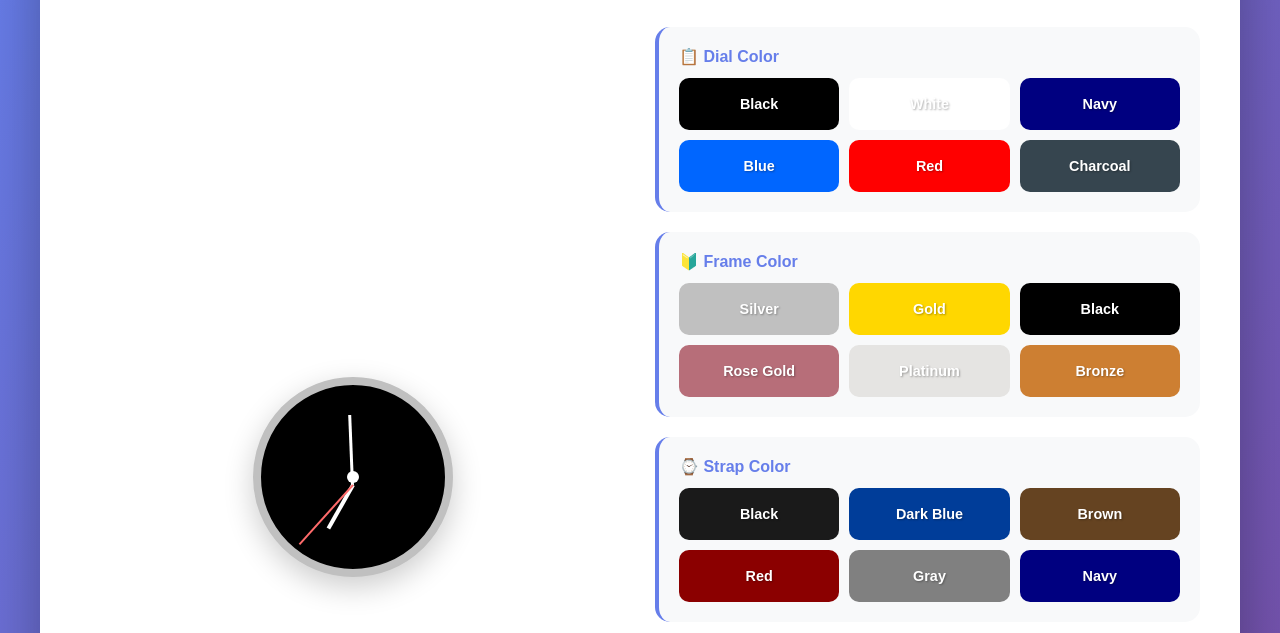
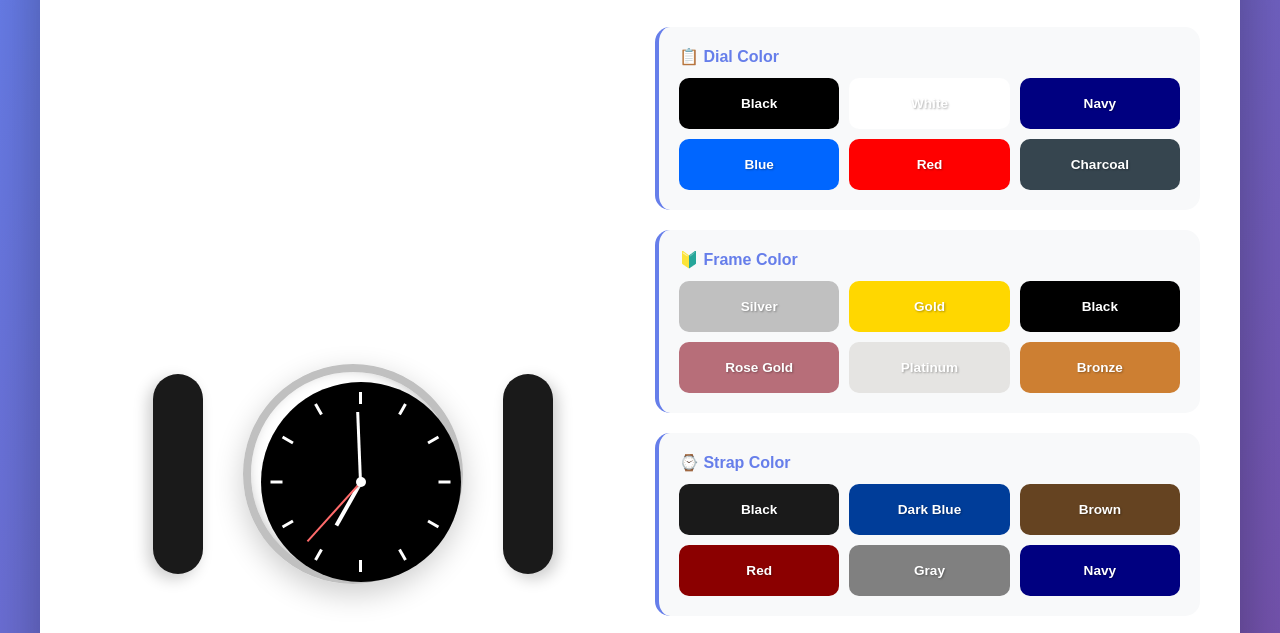
Before and after one commit to YashSarkar150611/YASH-, a plain HTML site: page index.html in a window 1280 px wide. Shown: the part 101-734 px from the top of the page. Drawn offline with Linux system fonts and the light colour scheme.

Commit message:
Fix: Show straps/belts clearly on both sides with proper positioning

```diff
--- a/index.html
+++ b/index.html
@@ -60,62 +60,132 @@
             display: flex;
             justify-content: center;
             align-items: center;
-            min-height: 300px;
+            min-height: 400px;
+            perspective: 1000px;
         }
 
-        .watch {
+        .watch-container {
+            position: relative;
+            width: 280px;
+            height: 320px;
+        }
+
+        /* Left Strap */
+        .strap-left {
+            position: absolute;
+            width: 50px;
+            height: 200px;
+            border-radius: 25px;
+            left: -60px;
+            top: 60px;
+            box-shadow: -5px 5px 15px rgba(0, 0, 0, 0.2);
+            z-index: 1;
+        }
+
+        /* Right Strap */
+        .strap-right {
+            position: absolute;
+            width: 50px;
+            height: 200px;
+            border-radius: 25px;
+            right: -60px;
+            top: 60px;
+            box-shadow: 5px 5px 15px rgba(0, 0, 0, 0.2);
+            z-index: 1;
+        }
+
+        /* Watch Case */
+        .watch-case {
+            position: absolute;
+            width: 220px;
+            height: 220px;
+            border-radius: 50%;
+            top: 50px;
+            left: 30px;
+            box-shadow:
+                inset -5px -5px 15px rgba(0, 0, 0, 0.3),
+                0 10px 30px rgba(0, 0, 0, 0.2);
+            z-index: 2;
+            border: 8px solid;
+        }
+
+        /* Watch Dial */
+        .watch-dial {
+            position: absolute;
             width: 200px;
             height: 200px;
             border-radius: 50%;
-            border: 8px solid;
-            position: relative;
-            box-shadow: 0 10px 30px rgba(0, 0, 0, 0.2);
+            top: 10px;
+            left: 10px;
             display: flex;
             justify-content: center;
             align-items: center;
-            font-size: 24px;
-            font-weight: bold;
+            box-shadow: inset 0 2px 8px rgba(0, 0, 0, 0.2);
+            z-index: 3;
         }
 
+        /* Hour Markers */
+        .markers {
+            position: absolute;
+            width: 100%;
+            height: 100%;
+            border-radius: 50%;
+        }
+
+        .marker {
+            position: absolute;
+            width: 3px;
+            height: 12px;
+            background: white;
+            left: 50%;
+            top: 10px;
+            margin-left: -1.5px;
+            transform-origin: 50% 90px;
+        }
+
+        /* Watch Hands */
         .watch-hand {
             position: absolute;
             background: white;
             transform-origin: bottom center;
             left: 50%;
+            bottom: 50%;
         }
 
         .hour-hand {
             width: 4px;
             height: 50px;
             margin-left: -2px;
-            top: 50px;
+            background: white;
+            box-shadow: 0 0 3px rgba(0, 0, 0, 0.3);
         }
 
         .minute-hand {
             width: 3px;
             height: 70px;
             margin-left: -1.5px;
-            top: 30px;
+            background: white;
+            box-shadow: 0 0 3px rgba(0, 0, 0, 0.3);
         }
 
         .second-hand {
             width: 2px;
             height: 80px;
             margin-left: -1px;
-            top: 20px;
             background: #ff6b6b;
         }
 
         .center-dot {
-            width: 12px;
-            height: 12px;
+            position: absolute;
+            width: 10px;
+            height: 10px;
             background: white;
             border-radius: 50%;
-            position: absolute;
             top: 50%;
             left: 50%;
             transform: translate(-50%, -50%);
             z-index: 10;
+            box-shadow: 0 2px 5px rgba(0, 0, 0, 0.2);
         }
 
         /* Controls */
@@ -154,7 +224,7 @@
             font-weight: bold;
             color: white;
             text-shadow: 1px 1px 2px rgba(0, 0, 0, 0.3);
-            font-size: 0.9em;
+            font-size: 0.85em;
         }
 
         .color-btn:hover {
@@ -255,11 +325,28 @@
         <div class="content">
             <!-- Watch Display -->
             <div class="watch-display">
-                <div class="watch" id="watchDisplay">
-                    <div class="watch-hand hour-hand" id="hourHand"></div>
-                    <div class="watch-hand minute-hand" id="minuteHand"></div>
-                    <div class="watch-hand second-hand" id="secondHand"></div>
-                    <div class="center-dot"></div>
+                <div class="watch-container">
+                    <!-- Left Strap -->
+                    <div class="strap-left" id="strapLeft"></div>
+
+                    <!-- Right Strap -->
+                    <div class="strap-right" id="strapRight"></div>
+
+                    <!-- Watch Case -->
+                    <div class="watch-case" id="watchCase">
+                        <!-- Watch Dial -->
+                        <div class="watch-dial" id="watchDial">
+                            <div class="markers" id="markers"></div>
+
+                            <!-- Clock Hands -->
+                            <div class="watch-hand hour-hand" id="hourHand"></div>
+                            <div class="watch-hand minute-hand" id="minuteHand"></div>
+                            <div class="watch-hand second-hand" id="secondHand"></div>
+
+                            <!-- Center Dot -->
+                            <div class="center-dot"></div>
+                        </div>
+                    </div>
                 </div>
             </div>
 
@@ -304,7 +391,7 @@
 
                 <!-- Info -->
                 <div class="info-box">
-                    ℹ️ Click colors to customize your watch. Use presets for quick designs!
+                    ℹ️ Click colors to customize your watch. Straps appear on both sides!
                 </div>
             </div>
         </div>
@@ -397,18 +484,20 @@
 
         // Update Watch Display
         function updateWatch() {
-            const watch = document.getElementById('watchDisplay');
-            watch.style.backgroundColor = watchState.dialColor;
-            watch.style.borderColor = watchState.frameColor;
+            const watchDial = document.getElementById('watchDial');
+            const watchCase = document.getElementById('watchCase');
+            const strapLeft = document.getElementById('strapLeft');
+            const strapRight = document.getElementById('strapRight');
+
+            watchDial.style.backgroundColor = watchState.dialColor;
+            watchCase.style.borderColor = watchState.frameColor;
+            strapLeft.style.backgroundColor = watchState.strapColor;
+            strapRight.style.backgroundColor = watchState.strapColor;
 
             // Update hand colors based on dial color
-            const hands = document.querySelectorAll('.watch-hand');
             const isLightDial = isLight(watchState.dialColor);
-            hands.forEach(hand => {
-                if (hand.id !== 'secondHand') {
-                    hand.style.backgroundColor = isLightDial ? '#000000' : '#ffffff';
-                }
-            });
+            document.getElementById('hourHand').style.backgroundColor = isLightDial ? '#000000' : '#ffffff';
+            document.getElementById('minuteHand').style.backgroundColor = isLightDial ? '#000000' : '#ffffff';
         }
 
         // Check if color is light
@@ -417,6 +506,17 @@
             const g = parseInt(hex.substr(3, 2), 16);
             const b = parseInt(hex.substr(5, 2), 16);
             return (r * 299 + g * 587 + b * 114) / 1000 > 128;
+        }
+
+        // Create Hour Markers
+        function createMarkers() {
+            const markersContainer = document.getElementById('markers');
+            for (let i = 0; i < 12; i++) {
+                const marker = document.createElement('div');
+                marker.className = 'marker';
+                marker.style.transform = `rotate(${i * 30}deg)`;
+                markersContainer.appendChild(marker);
+            }
         }
 
         // Update Active Buttons
@@ -460,31 +560,48 @@
 
         // Download Watch
         function downloadWatch() {
-            const watch = document.getElementById('watchDisplay');
             const canvas = document.createElement('canvas');
-            canvas.width = 200;
-            canvas.height = 200;
+            canvas.width = 300;
+            canvas.height = 350;
             const ctx = canvas.getContext('2d');
 
             // Draw background
+            ctx.fillStyle = '#ffffff';
+            ctx.fillRect(0, 0, canvas.width, canvas.height);
+
+            // Draw left strap
+            ctx.fillStyle = watchState.strapColor;
+            ctx.beginPath();
+            ctx.roundRect(20, 75, 40, 150, 20);
+            ctx.fill();
+
+            // Draw right strap
+            ctx.fillStyle = watchState.strapColor;
+            ctx.beginPath();
+            ctx.roundRect(240, 75, 40, 150, 20);
+            ctx.fill();
+
+            // Draw frame
+            ctx.strokeStyle = watchState.frameColor;
+            ctx.lineWidth = 8;
+            ctx.beginPath();
+            ctx.arc(150, 125, 100, 0, Math.PI * 2);
+            ctx.stroke();
+
+            // Draw dial
             ctx.fillStyle = watchState.dialColor;
             ctx.beginPath();
-            ctx.arc(100, 100, 100, 0, Math.PI * 2);
+            ctx.arc(150, 125, 92, 0, Math.PI * 2);
             ctx.fill();
-
-            // Draw border
-            ctx.strokeStyle = watchState.frameColor;
-            ctx.lineWidth = 8;
-            ctx.stroke();
 
             // Draw time
             ctx.fillStyle = isLight(watchState.dialColor) ? '#000000' : '#ffffff';
-            ctx.font = 'bold 30px Arial';
+            ctx.font = 'bold 28px Arial';
             ctx.textAlign = 'center';
             ctx.textBaseline = 'middle';
             const now = new Date();
             const timeStr = now.toLocaleTimeString();
-            ctx.fillText(timeStr.substring(0, 5), 100, 100);
+            ctx.fillText(timeStr.substring(0, 5), 150, 125);
 
             // Download
             const link = document.createElement('a');
@@ -513,6 +630,7 @@
 
         // Initialize
         window.addEventListener('DOMContentLoaded', () => {
+            createMarkers();
             initializeColorPickers();
             updateWatch();
             updateActiveButtons();
```
